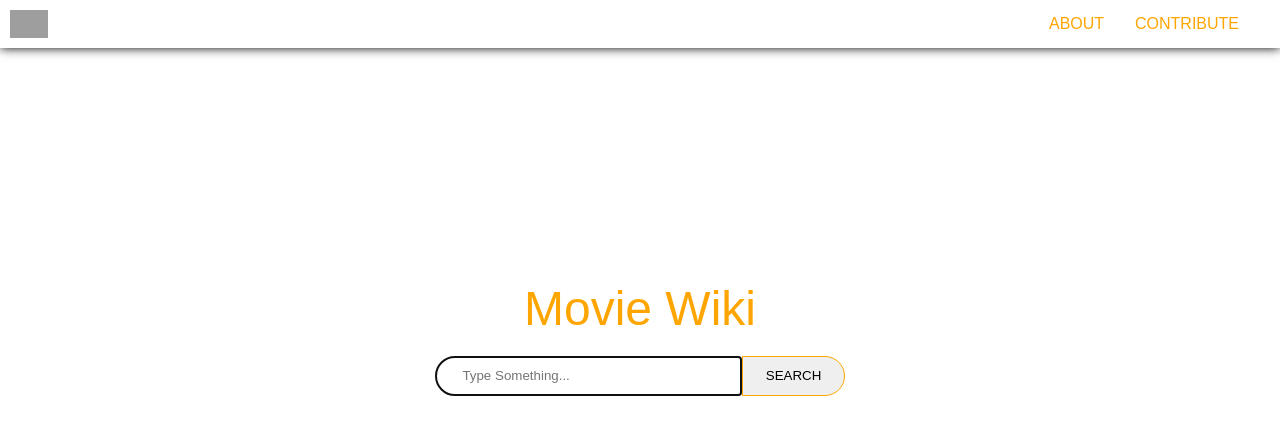
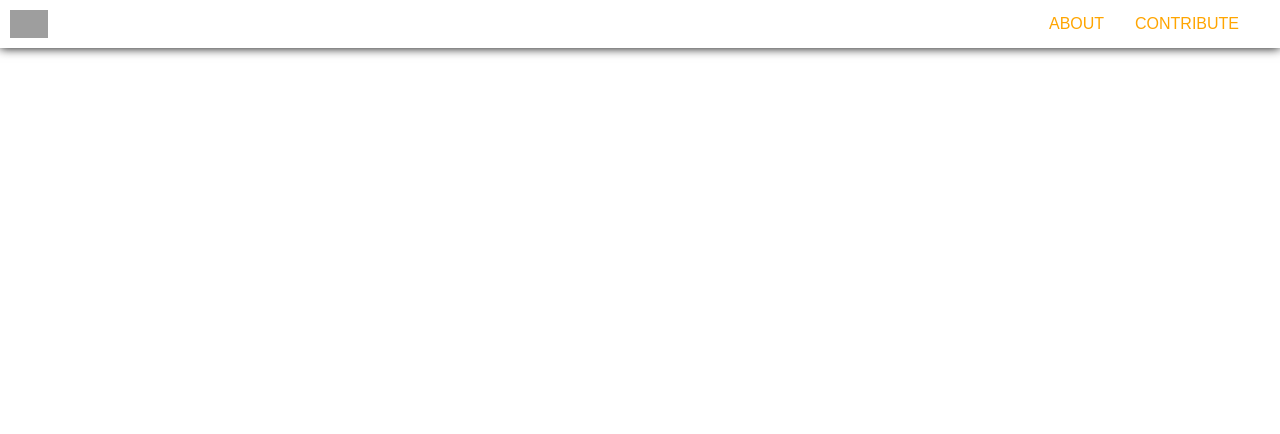
Before and after one commit to abdus/movie-wiki, a React (Create React App) app: page / in a window 1280 px wide. Shown: the top 434 px of the page. Built offline with nearby package versions, Linux system fonts and the light colour scheme; grey boxes are pictures that could not be loaded.

Commit message:
updated path

```diff
--- a/src/App.js
+++ b/src/App.js
@@ -42,17 +42,17 @@ export default class App extends Component {
           <Nav/>
           <Route
             exact
-            path="/"
+            path="/movie-wiki/"
             render= {(props) => <Header {...props} searchChange={this.onSearchChange}/>}
           />
           <Route
             exact
-            path="/"
+            path="/movie-wiki/"
             render= {(props) => <MovieList {...props} movies={this.state.movies}/>}
           />
           <Route
             exact
-            path="/movie/:id"
+            path="/movie-wiki/movie/:id"
             component={MovieDetails}
           />
         </div>
```
